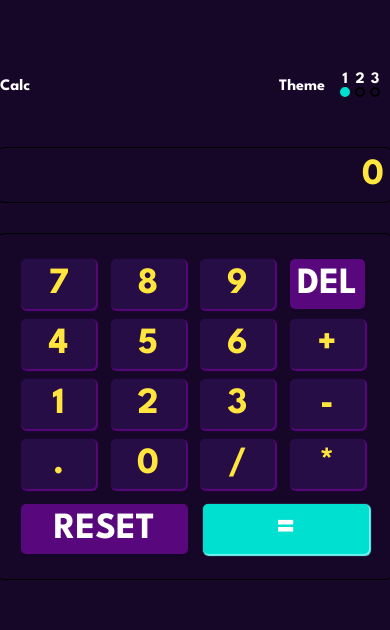
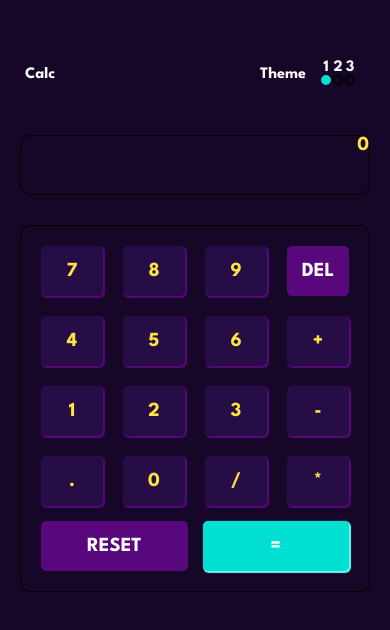
Before and after one commit to Sodonougbo-Martial/AppCalculate, a plain HTML site: page index.html in a window 390 px wide. Shown: the part 104-734 px from the top of the page. Drawn offline with Linux system fonts and the light colour scheme.

Commit message:
first commit

```diff
--- a/style.css
+++ b/style.css
@@ -244,46 +244,77 @@ label {
 
   }
 
-  @media screen and (max-width: 375px) {
+  @media screen and (max-width: 600px) {
+
+    body{
+      width: 100%;
+      height: 100%;
+      padding: 20px;
+      padding-top: 0px;
+      padding-bottom: 0px;
+    }
 
     main{
+      width: 100%;
+      height: 100%;
       display: flex;
       flex-direction: column;
-      gap: 15px;
+      align-items: center;
+      gap: 10px;
     }
 
-    .tongle,
-    .calc-text,
-    .container {
+    .tongle{
       width: 100%;
-      padding: 5px;
+    }
+
+
+    .calc-text {
+      display: flex;
+      width: 100%;
+      height: 60px;
+      padding: 0px;
     }
 
     .calc-text p {
       font-size: 20px;
     }
 
-    button {
+    .container{
+      display: flex;
+      justify-content: center;
+      align-items: center;
+      padding: 20px;
+      width: 100%;
+
+    }
+
+    .calc-keys button {
       font-size: 20px;
-      height: 55px;
-      width: 75px;
+      width: 100%;
+      height: 50px;
+
+    }
+
+    .calc-keys{
+      height: 100%;
+      width: 100%;
+      grid-column-gap: 20px;
+      grid-row-gap: 20px;
+
+
     }
 
     .checkbox-container {
       gap: 2px;
     }
+  .container1 button{
+    font-size: 20px;
+  }
 
-    .reset button,
-    .egal button {
-      font-size: 20px;
-    }
+  .container1{
+    display: flex;
+    justify-content: space-around;
+    width: 100%;
+  }
 
-    .calc-keys {
-      grid-template-columns: repeat(4, 1fr);
-      grid-row-gap: 5px;
-      grid-column-gap: 5px;
-    }
-
-
-
-  }
+}
--- a/style2.css
+++ b/style2.css
@@ -247,45 +247,77 @@ label {
   }
 
 
-  @media screen and (max-width: 375px) {
+  @media screen and (max-width: 600px) {
+
+    body{
+      width: 100%;
+      height: 100%;
+      padding: 20px;
+      padding-top: 0px;
+      padding-bottom: 0px;
+    }
+
     main{
+      width: 100%;
+      height: 100%;
       display: flex;
       flex-direction: column;
-      gap: 15px;
+      align-items: center;
+      gap: 10px;
     }
 
-    .tongle,
-    .calc-text,
-    .container {
+    .tongle{
       width: 100%;
-      padding: 5px;
+    }
+
+
+    .calc-text {
+      display: flex;
+      width: 100%;
+      height: 60px;
+      padding: 0px;
     }
 
     .calc-text p {
       font-size: 20px;
     }
 
-    button {
+    .container{
+      display: flex;
+      justify-content: center;
+      align-items: center;
+      padding: 20px;
+      width: 100%;
+
+    }
+
+    .calc-keys button {
       font-size: 20px;
-      height: 35px;
-      width: 55px;
+      width: 100%;
+      height: 50px;
+
+    }
+
+    .calc-keys{
+      height: 100%;
+      width: 100%;
+      grid-column-gap: 20px;
+      grid-row-gap: 20px;
+
+
     }
 
     .checkbox-container {
       gap: 2px;
     }
+  .container1 button{
+    font-size: 20px;
+  }
 
-    .reset button,
-    .egal button {
-      font-size: 20px;
-    }
+  .container1{
+    display: flex;
+    justify-content: space-around;
+    width: 100%;
+  }
 
-    .calc-keys {
-      grid-template-columns: repeat(4, 1fr);
-      grid-row-gap: 5px;
-      grid-column-gap: 5px;
-    }
-
-
-
-  }
+}
--- a/style3.css
+++ b/style3.css
@@ -251,47 +251,77 @@ label {
 
 
 
+  @media screen and (max-width: 600px) {
+
+    body{
+      width: 100%;
+      height: 100%;
+      padding: 20px;
+      padding-top: 0px;
+      padding-bottom: 0px;
+    }
+
+    main{
+      width: 100%;
+      height: 100%;
+      display: flex;
+      flex-direction: column;
+      align-items: center;
+      gap: 10px;
+    }
+
+    .tongle{
+      width: 100%;
+    }
 
 
-  @media screen and (max-width: 375px) {
-    main{
+    .calc-text {
       display: flex;
-      flex-direction: column;
-      gap: 15px;
-    }
-
-    .tongle,
-    .calc-text,
-    .container {
       width: 100%;
-      padding: 5px;
+      height: 60px;
+      padding: 0px;
     }
 
     .calc-text p {
       font-size: 20px;
     }
 
-    button {
+    .container{
+      display: flex;
+      justify-content: center;
+      align-items: center;
+      padding: 20px;
+      width: 100%;
+
+    }
+
+    .calc-keys button {
       font-size: 20px;
-      height: 55px;
-      width: 75px;
+      width: 100%;
+      height: 50px;
+
+    }
+
+    .calc-keys{
+      height: 100%;
+      width: 100%;
+      grid-column-gap: 20px;
+      grid-row-gap: 20px;
+
+
     }
 
     .checkbox-container {
       gap: 2px;
     }
+  .container1 button{
+    font-size: 20px;
+  }
 
-    .reset button,
-    .egal button {
-      font-size: 20px;
-    }
+  .container1{
+    display: flex;
+    justify-content: space-around;
+    width: 100%;
+  }
 
-    .calc-keys {
-      grid-template-columns: repeat(4, 1fr);
-      grid-row-gap: 5px;
-      grid-column-gap: 5px;
-    }
-
-
-
-  }
+}
```
